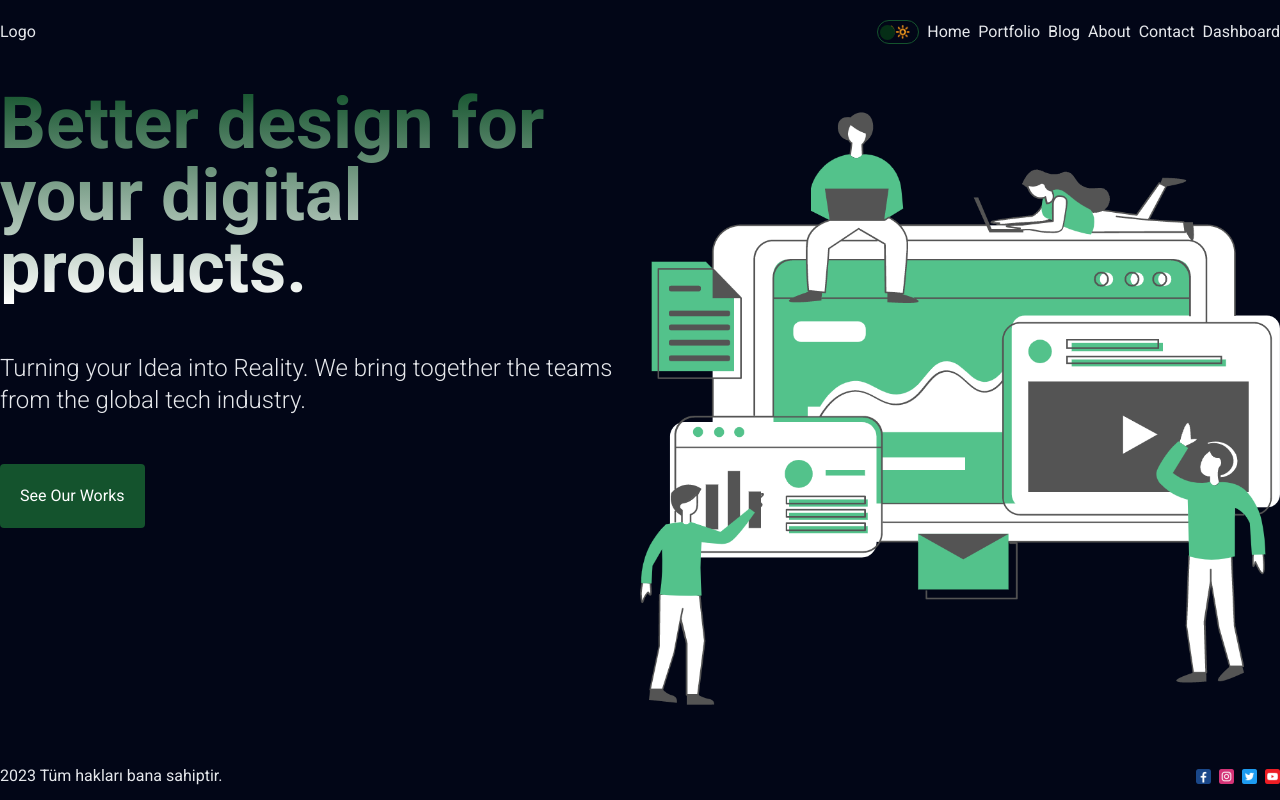
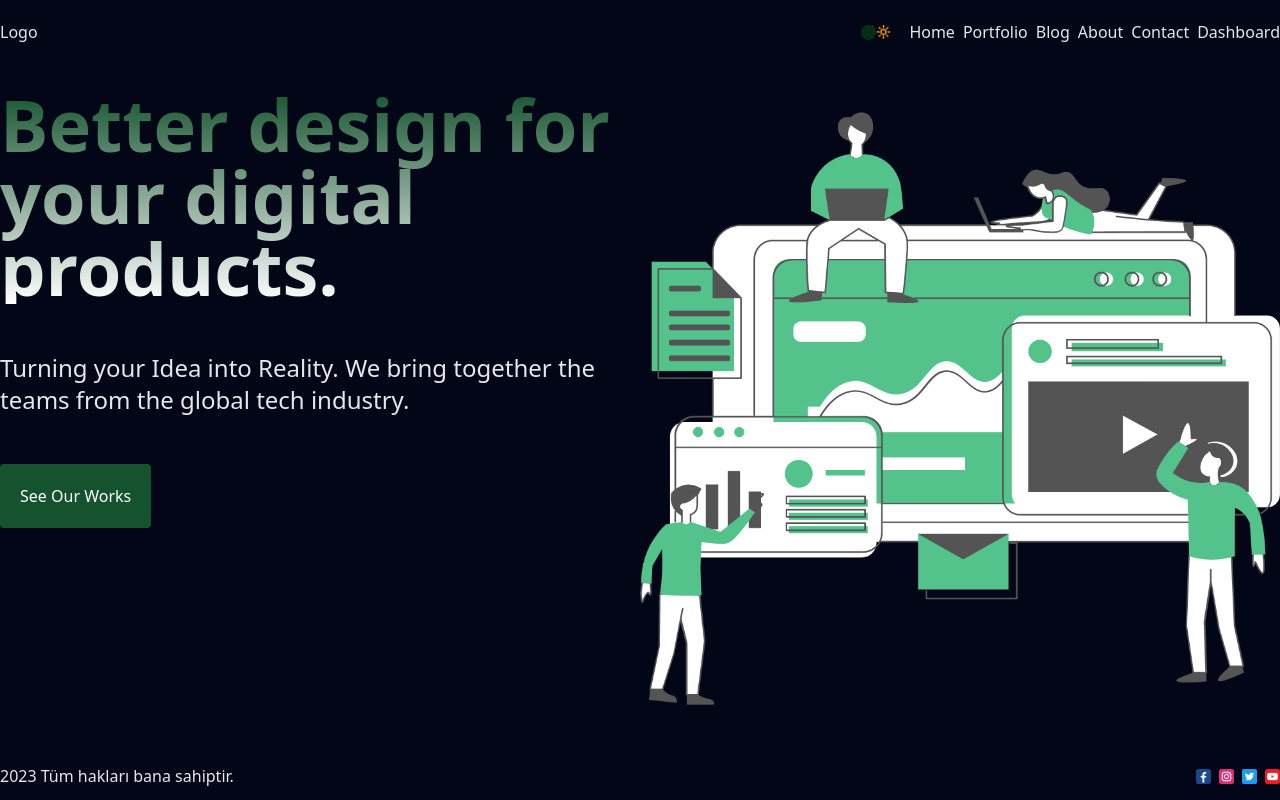
Before and after one commit to uyildirim/youtube-nextjs, a Next.js app: page / in a window 1280 px wide. Built offline with nearby package versions, Linux system fonts and the light colour scheme.

Commit message:
darkMode editing

```diff
--- a/src/app/layout.js
+++ b/src/app/layout.js
@@ -5,7 +5,10 @@ import "./globals.css";
 import { Inter, Roboto } from "next/font/google";
 
 const inter = Inter({ subsets: ["latin"] });
-const roboto = Roboto({ subsets: ["latin"], weight: ["100", "300", "400", "500", "700", "900"] });
+const roboto = Roboto({
+  subsets: ["latin"],
+  weight: ["100", "300", "400", "500", "700", "900"],
+});
 
 export const metadata = {
   title: "Create Next App",
@@ -14,12 +17,14 @@ export const metadata = {
 export default function RootLayout({ children }) {
   return (
     <html lang="en">
-      <body className={roboto.className + "  bg-slate-950 text-gray-200 overflow-x-hidden"}>
+      <body className="overflow-x-hidden">
         <ThemeProvider>
-          <div className="container mx-auto min-h-screen flex flex-col justify-between">
-            <Navbar />
-            {children}
-            <Footer />
+          <div className="dark:bg-slate-950 dark:text-gray-200">
+            <div className="container mx-auto min-h-screen flex flex-col justify-between">
+              <Navbar />
+              {children}
+              <Footer />
+            </div>
           </div>
         </ThemeProvider>
       </body>
--- a/src/components/darkModeToggle/DarkModeToggle.js
+++ b/src/components/darkModeToggle/DarkModeToggle.js
@@ -1,8 +1,13 @@
-import React from "react";
+"use client"
+import { ThemeContext } from "@/src/context/ThemeContext";
+import React, { useContext } from "react";
 
 export default function DarkModeToggle() {
+
+  const {toggle} = useContext(ThemeContext)
+
     return (
-    <div className="cont w-[42px] h-[24px] border-[1.5px] relative rounded-3xl flex items-center p-0.5 border-green-900">
+    <div onClick={toggle} className="w-[42px] h-[24px] bor der-[1.5px] relative rounded-3xl flex items-center p-0.5 border-green-900">
       <div className="icon text-xs">🌙</div>
       <div className="icon text-xs">🔆</div>
       <div className="ball w-[15px] h-[15px] bg-green-950 rounded-3xl absolute "></div>
--- a/src/context/ThemeContext.js
+++ b/src/context/ThemeContext.js
@@ -1,4 +1,4 @@
-"use client"
+"use client";
 
 import { createContext, useState } from "react";
 
@@ -12,8 +12,10 @@ export const ThemeProvider = ({ children }) => {
   };
 
   return (
-        <ThemeContext.Provider value="">
+    <div className={mode}>
+      <ThemeContext.Provider value={{ toggle, mode }}>
         {children}
       </ThemeContext.Provider>
-    )
+    </div>
+  );
 };
--- a/tailwind.config.js
+++ b/tailwind.config.js
@@ -5,6 +5,7 @@ module.exports = {
     './src/components/**/*.{js,ts,jsx,tsx,mdx}',
     './src/app/**/*.{js,ts,jsx,tsx,mdx}',
   ],
+  darkMode: 'class',
   theme: {
     extend: {
       backgroundImage: {
```
Lines whose indentation alone changed are shown as unchanged.
